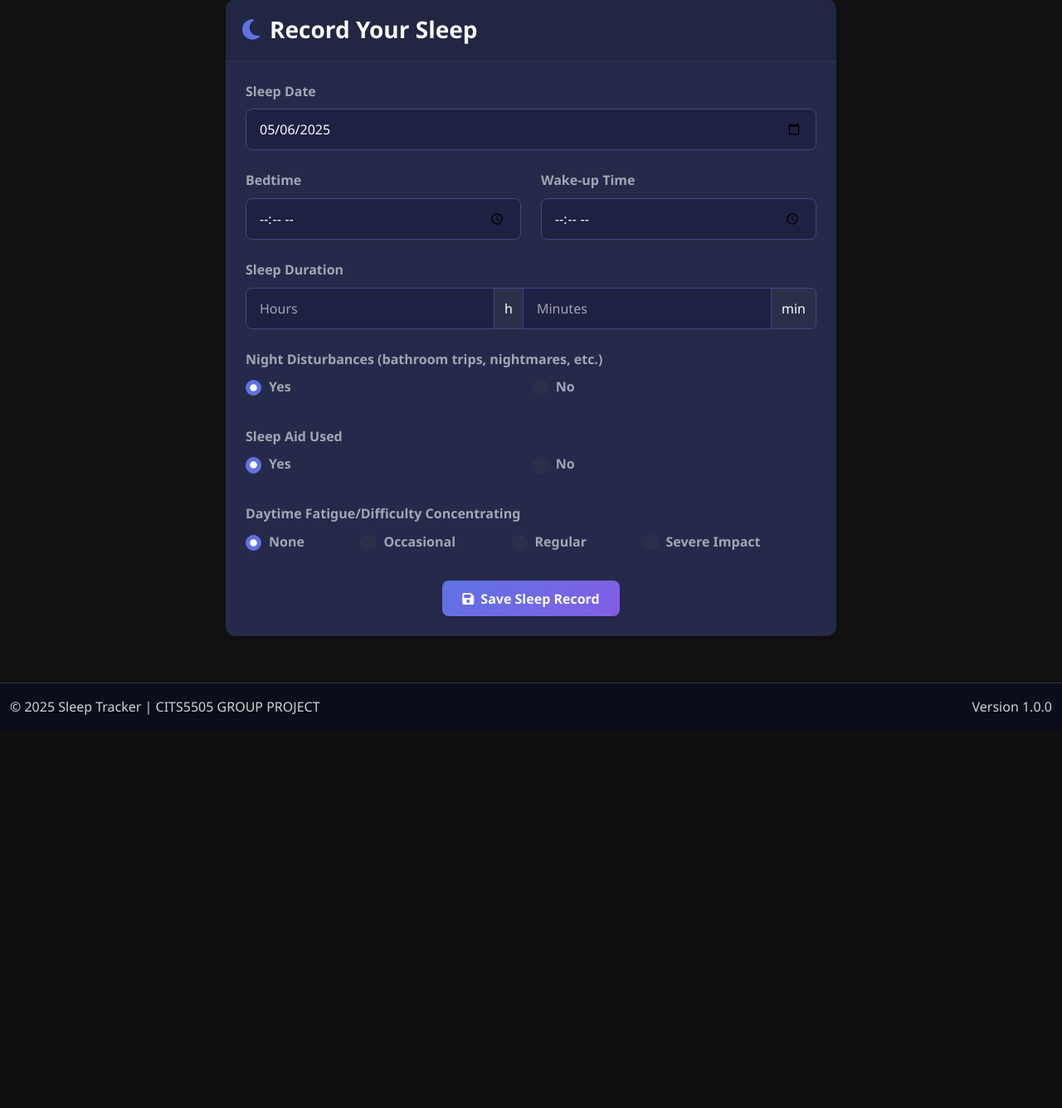
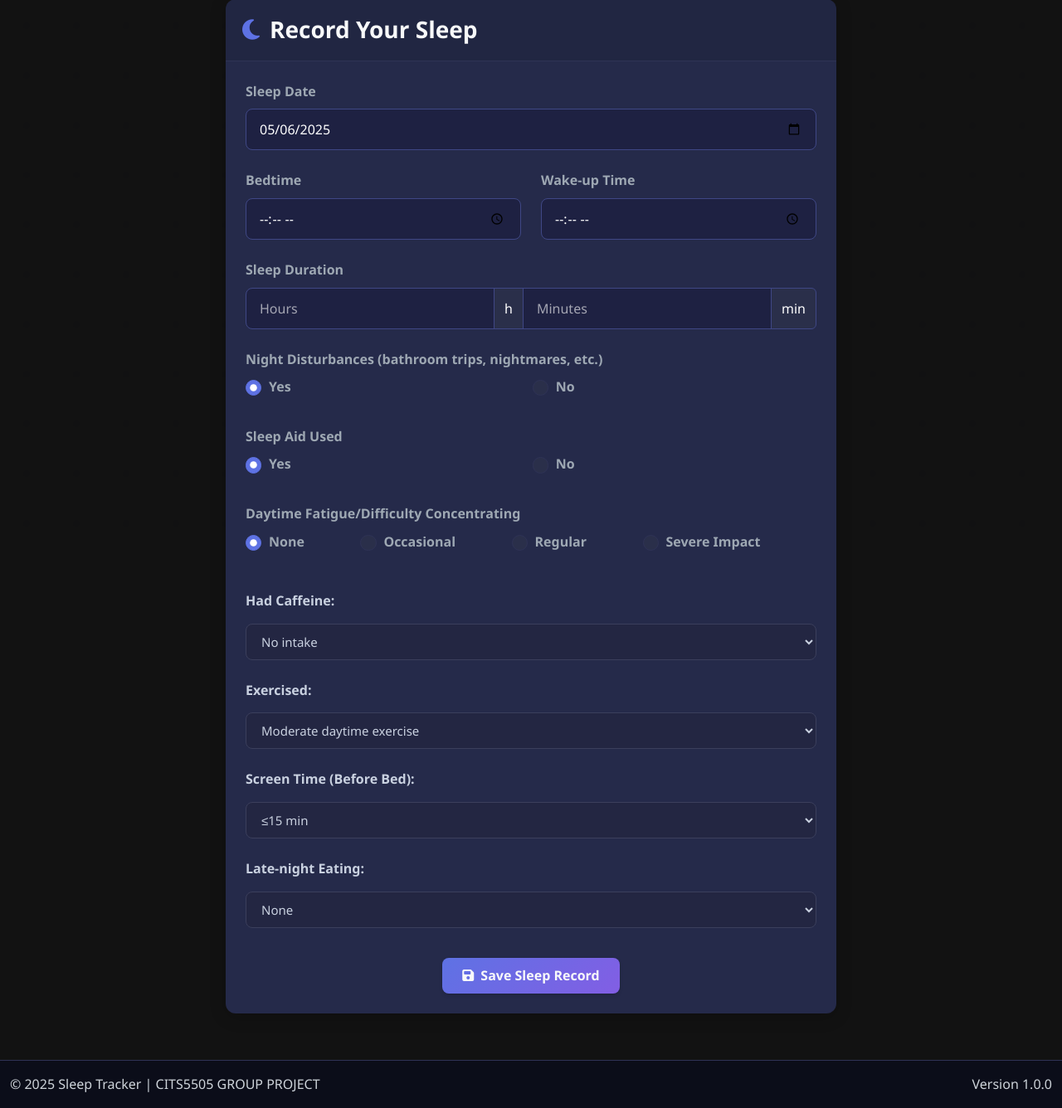
Before and after one commit to klxs409400/CITS5505-GROUP, a Python web app: template templates/Homepage/recordsleep.html in a window 1280 px wide. Shown: the part 123-1459 px from the top of the page at 83% size. Before the commit the page ends 985 px from the top, so only its background shows below. Run offline with Jinja, Linux system fonts and the light colour scheme; the template is opened without the code that fills it, so the values that code supplies are empty.

Commit message:
Add more options to recordsleep

```diff
--- a/static/css/recordsleep.css
+++ b/static/css/recordsleep.css
@@ -154,3 +154,32 @@ input.form-control::placeholder {
     font-size: 0.85rem;
   }
 }
+/* Four tabs */
+.record-container {
+  display: flex;
+  flex-direction: column;
+  gap: 6px;
+  background-color: transparent;
+  padding: 12px 0;
+}
+
+.record-container label {
+  font-weight: 600;
+  color: #c9d1e0;
+}
+
+.record-input {
+  background-color: #232642;
+  color: #c9d1e0;
+  border: 1px solid #3b3f5c;
+  border-radius: 8px;
+  padding: 10px 14px;
+  font-size: 15px;
+  transition: border-color 0.3s ease;
+}
+
+.record-input:focus {
+  outline: none;
+  border-color: #6699ff;
+  box-shadow: 0 0 0 2px rgba(102, 153, 255, 0.2);
+}
--- a/templates/Homepage/recordsleep.html
+++ b/templates/Homepage/recordsleep.html
@@ -254,6 +254,42 @@
                       </div>
                     </div>
 
+                    <div class="record-container">
+                      <label for="caffeine">Had Caffeine:</label>
+                      <select id="caffeine" class="record-input" name="caffeine">
+                        <option value="2">No intake</option>
+                        <option value="1">Daytime only</option>
+                        <option value="0">Nighttime</option>
+                      </select>
+                    </div>
+
+                    <div class="record-container">
+                      <label for="exercise">Exercised:</label>
+                      <select id="exercise" class="record-input" name="exercise">
+                        <option value="2">Moderate daytime exercise</option>
+                        <option value="1">No exercise</option>
+                        <option value="0">Intense night exercise</option>
+                      </select>
+                    </div>
+
+                    <div class="record-container">
+                      <label for="screen">Screen Time (Before Bed):</label>
+                      <select id="screen" class="record-input" name="screen">
+                        <option value="2">≤15 min</option>
+                        <option value="1">15–60 min</option>
+                        <option value="0">&gt;60 min</option>
+                      </select>
+                    </div>
+
+                    <div class="record-container">
+                      <label for="eating">Late-night Eating:</label>
+                      <select id="eating" class="record-input" name="eating">
+                        <option value="2">None</option>
+                        <option value="1">Occasionally</option>
+                        <option value="0">Often</option>
+                      </select>
+                    </div>
+
                     <!-- Submit button -->
                     <div class="text-center mt-4">
                       <button type="submit" class="btn btn-primary">
```
